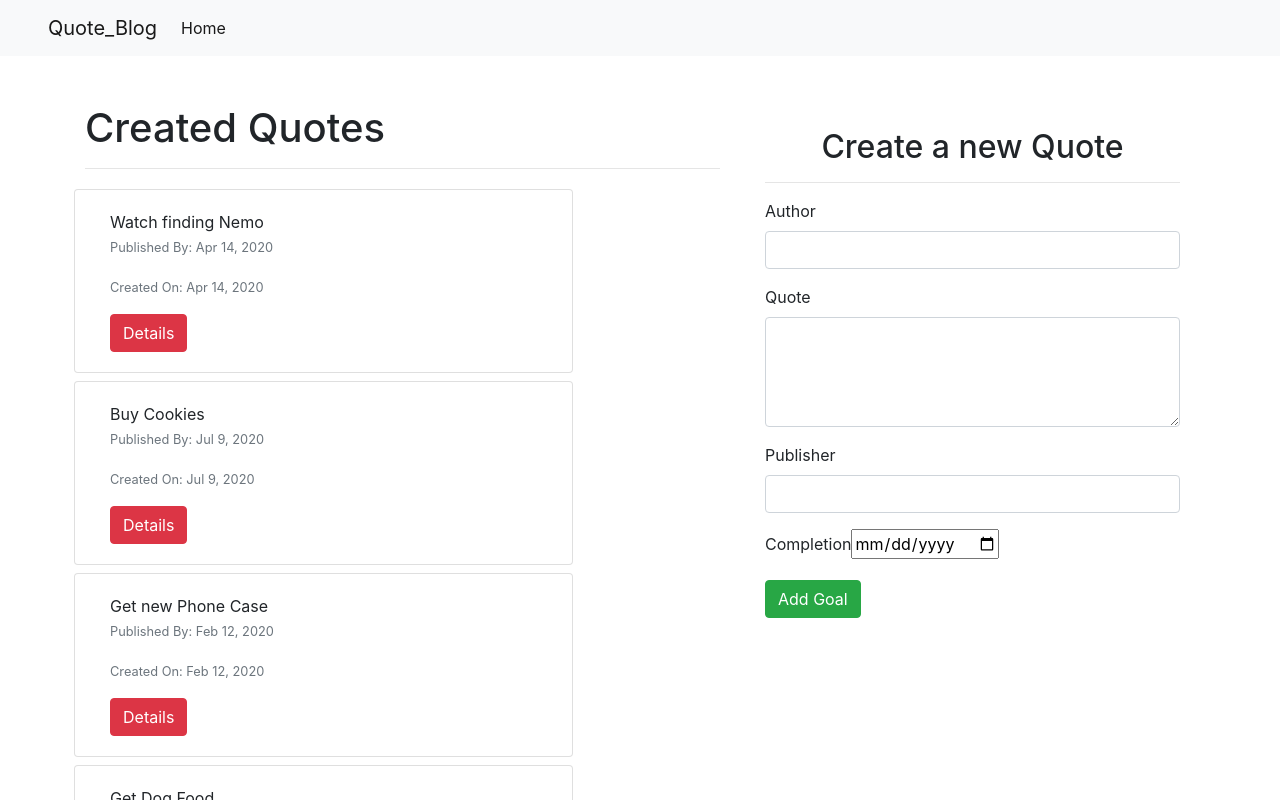
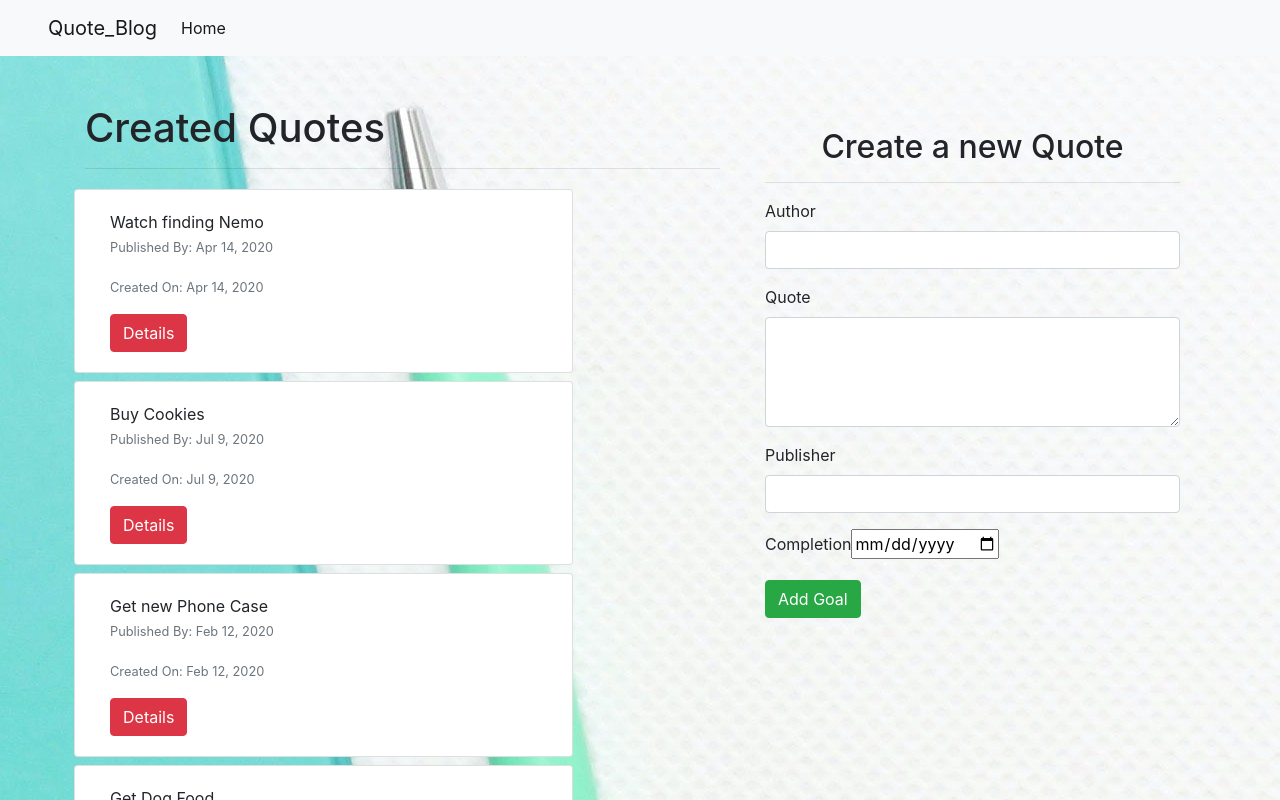
Before and after one commit to tharcissie/Quote-App, an Angular app: page / in a window 1280 px wide. Shown: the top 800 px of the page. Built offline with nearby package versions, Linux system fonts and the light colour scheme.

Commit message:
changed the path  image

```diff
--- a/src/index.html
+++ b/src/index.html
@@ -20,7 +20,7 @@
     </ul>
   </div>
 </nav>
-<body  [ngStyle]="{backgroundImage:'url(assets/a.jpg)'}">
+<body>
   <app-root></app-root>
 </body>
 </html>
--- a/src/styles.css
+++ b/src/styles.css
@@ -1,2 +1,6 @@
 /* You can add global styles to this file, and also import other style files */
 @import "~bootstrap/dist/css/bootstrap.css";
+
+body{
+ background-image: url(./assets/a.jpg);
+}
```
Also changed, not shown: src/assets/a.jpg.
